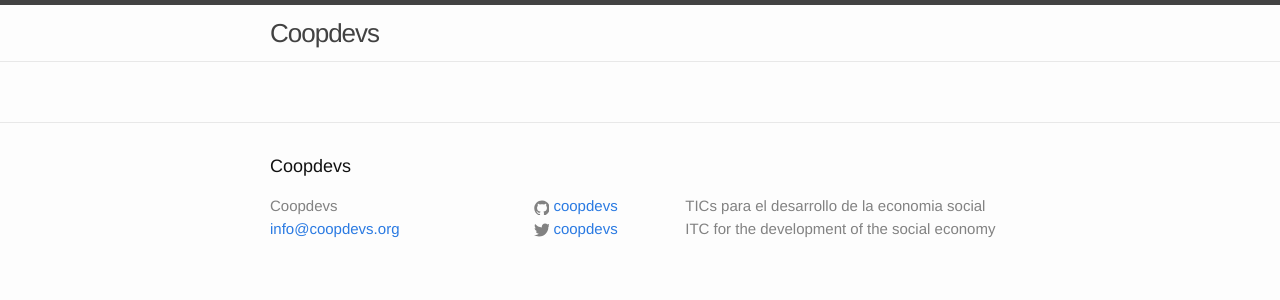
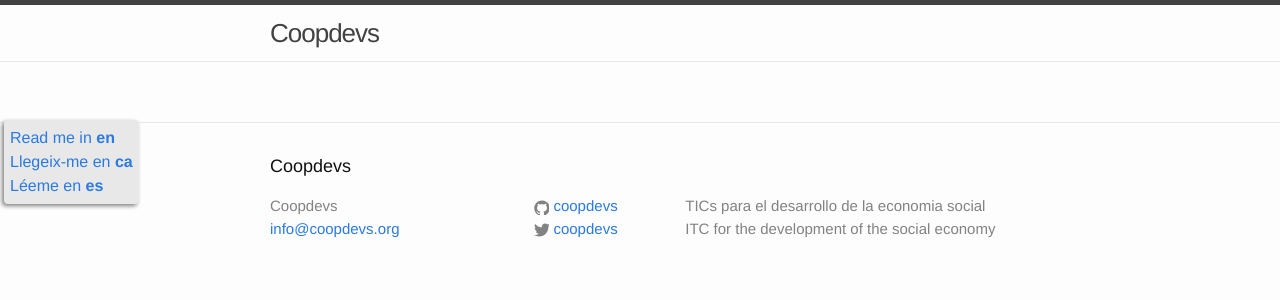
Before and after one commit to coopdevs/coopdevs.github.io.old, a Jekyll site: the page built from it/index.md, in a window 1280 px wide. Shown: the top 300 px of the page. Built offline with Jekyll 4.4.1, drawn with Linux system fonts in a browser that asks for light colours.

Commit message:
Language switcher :)

```diff
--- /dev/null
+++ b/_data/i18n/ca.yml
@@ -0,0 +1 @@
+Read me in: Llegeix-me en
--- /dev/null
+++ b/_data/i18n/en.yml
@@ -0,0 +1 @@
+Read me in: Read me in
--- /dev/null
+++ b/_data/i18n/es.yml
@@ -0,0 +1 @@
+Read me in: Léeme en
--- /dev/null
+++ b/_data/i18n/it.yml
@@ -0,0 +1 @@
+Read me in: Leggimi in
--- a/_includes/header.html
+++ b/_includes/header.html
@@ -21,7 +21,8 @@
         {% endfor %}
       </div>
     </nav>
-
   </div>
 
 </header>
+
+{% include language_switcher.html %}
--- /dev/null
+++ b/_includes/language_switcher.html
@@ -0,0 +1,14 @@
+{% if page.lang %}
+<div class="language-switcher">
+{% capture page_url %}{{ page.url | slice:3 }}{% endcapture %}
+{% for p in site.pages %}
+  {% if p.name == page.name %}
+    {% if p.url != page.url %}
+      <a rel="alternate" hreflang="{{ p.lang }}" href="{{ p.url | remove:'index.html' }}">
+        {{ site.data.i18n[p.lang]["Read me in"] }} <strong>{{ p.lang }}</strong>
+      </a>
+    {% endif %}
+  {% endif %}
+{% endfor %}
+</div>
+{% endif %}
--- a/_sass/_lists.scss
+++ b/_sass/_lists.scss
@@ -2,3 +2,16 @@
 li.project-link {
   list-style-type: none;
 }
+
+.language-switcher {
+  position: fixed;
+  left: 4px;
+  top: 120px;
+  background: $grey-color-light;
+  border-radius: 4px;
+  box-shadow: -2px 2px 4px $grey-color;
+  padding: 6px;
+  a[hreflang] {
+    display: block;
+  }
+}
```
